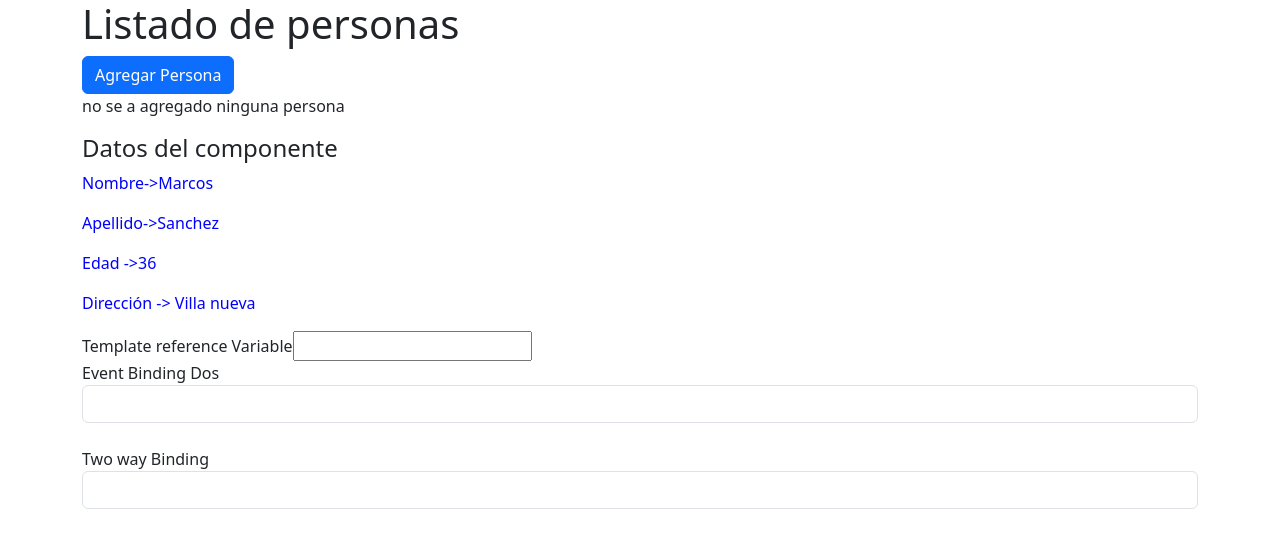
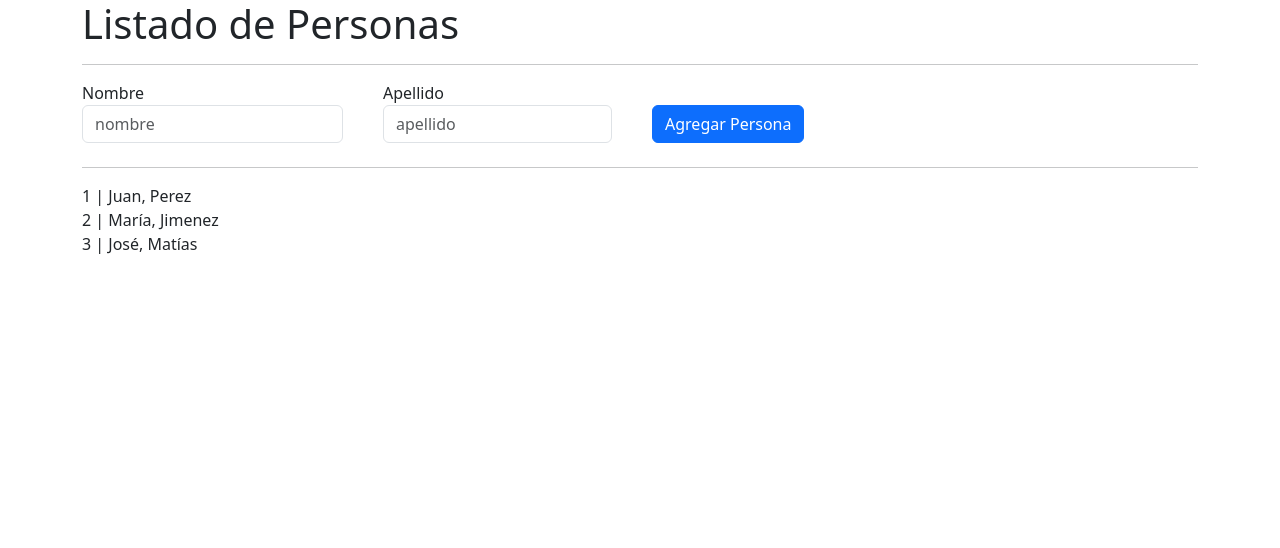
Before and after one commit to Markosgt7/Curso_angular_2023, an Angular app: page / in a window 1280 px wide. Shown: the top 548 px of the page. Built offline with nearby package versions, Linux system fonts and the light colour scheme.

Commit message:
Formulario para agregar personas usando *ngFor

```diff
--- a/src/app/app.component.html
+++ b/src/app/app.component.html
@@ -1,2 +1,3 @@
-<app-personas></app-personas>
+<!-- <app-personas></app-personas> -->
 <!-- <app-calculator></app-calculator> -->
+<app-listado-personas></app-listado-personas>
--- a/src/app/app.module.ts
+++ b/src/app/app.module.ts
@@ -7,13 +7,15 @@ import { PersonaComponent } from './persona/persona.component';
 import { PersonasComponent } from './personas/personas.component';
 import { FormsModule } from '@angular/forms';//se agrego para poder usar el two way binding
 import { CalculatorComponent } from './components/calculator/calculator.component';
+import { ListadoPersonasComponent } from './components/listado-personas/listado-personas.component';
 
 @NgModule({
   declarations: [
     AppComponent,
     PersonaComponent,
     PersonasComponent,
-    CalculatorComponent
+    CalculatorComponent,
+    ListadoPersonasComponent
   ],
   imports: [
     BrowserModule,
--- /dev/null
+++ b/src/app/components/listado-personas/listado-personas.component.html
@@ -0,0 +1,56 @@
+<div class="container">
+  <div class="col">
+    <h1>Listado de Personas</h1>
+    <hr />
+    <form class="form-inline">
+      <div class="row">
+        <div class="col-md-3">
+          <div class="form-group mb-2">
+            <label for="nombre" class="sr-only">Nombre</label>
+            <input
+              type="text"
+              class="form-control"
+              id="nombre"
+              name="nombre"
+              placeholder="nombre"
+              [(ngModel)]="nombreInput"
+            />
+          </div>
+        </div>
+        <div class="col-md-3">
+          <div class="form-group mx-sm-3 mb-2">
+            <label for="apellido" class="sr-only">Apellido</label>
+            <input
+              type="text"
+              class="form-control"
+              id="apellido"
+              name="apellido"
+              placeholder="apellido"
+              [(ngModel)]="apellidoInput"
+
+            />
+          </div>
+        </div>
+        <div class="col-md-3">
+          <button
+            type="submit"
+            class="btn btn-primary mt-4"
+            (click)="agregarPersona()"
+          >
+            Agregar Persona
+          </button>
+        </div>
+      </div>
+    </form>
+  </div>
+</div>
+<div class="container">
+  <hr>
+  <div class="row">
+    <div class="col-lg-8 justify-content-center">
+      <div *ngFor="let persona of personas; let i = index">
+        {{ i + 1 }} | {{ persona.nombre }}, {{ persona.apellido }}
+      </div>
+    </div>
+  </div>
+</div>
--- /dev/null
+++ b/src/app/components/listado-personas/listado-personas.component.ts
@@ -0,0 +1,25 @@
+import { Component } from '@angular/core';
+import { Persona } from './persona.model';
+
+
+@Component({
+  selector: 'app-listado-personas',
+  templateUrl: './listado-personas.component.html',
+  styleUrls: ['./listado-personas.component.css']
+})
+export class ListadoPersonasComponent {
+  personas: Persona[] = [
+    new Persona('Juan','Perez'),
+    new Persona('María','Jimenez'),
+    new Persona('José','Matías')
+  ];
+
+  nombreInput:string = '';
+  apellidoInput:string = '';
+
+  agregarPersona(){
+    let persona1 = new Persona(this.nombreInput, this.apellidoInput);
+    this.personas.push(persona1);
+  }
+
+}
```
Also changed, not shown: src/app/components/listado-personas/persona.model.ts (added, +15 -0 lines), src/app/components/listado-personas/listado-personas.component.css (added), 1 other file (tests, documents, lock files or other folders).
